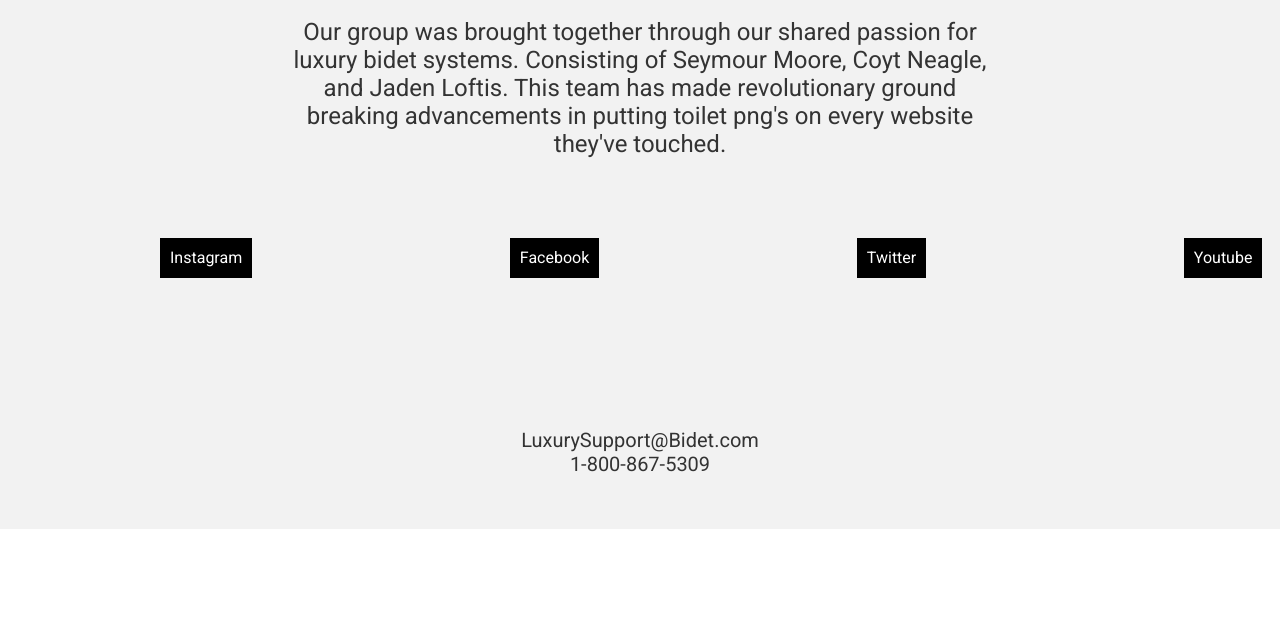
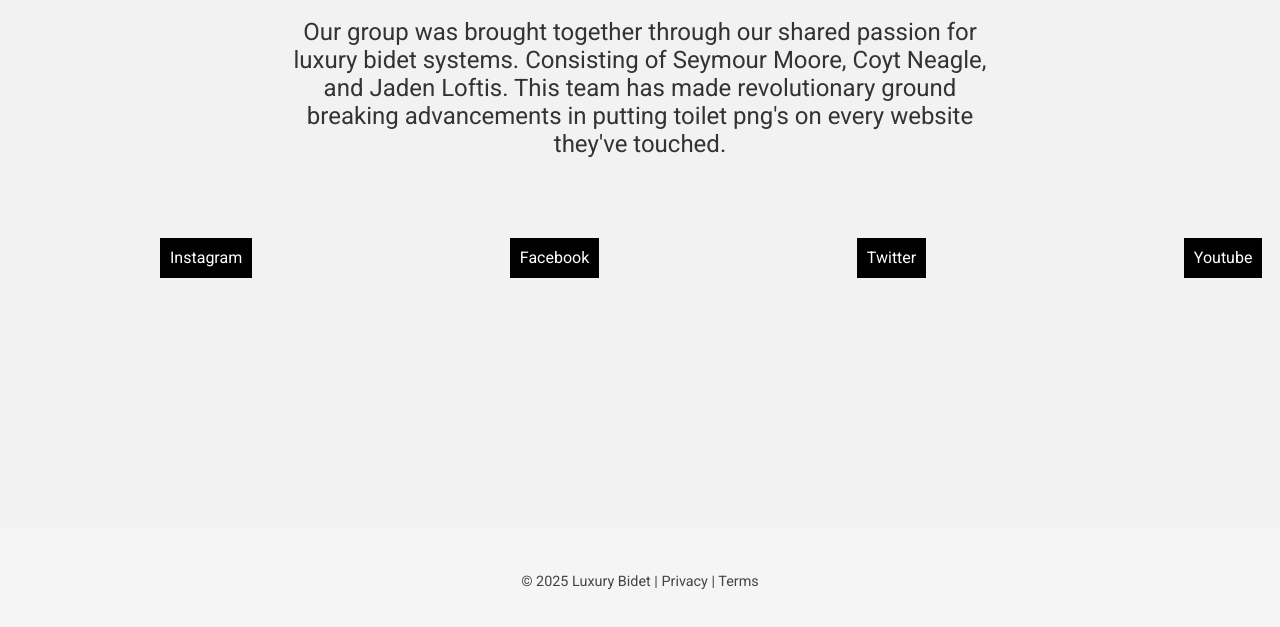
Before and after one commit to seymour-wav/luxury-bidet-site, a plain HTML site: page about.html in a window 1280 px wide. Shown: the part 199-826 px from the top of the page. Before the commit the page ends 800 px from the top, so only its background shows below. Drawn offline with Linux system fonts and the light colour scheme.

Commit message:
footer + misc

```diff
--- a/about.html
+++ b/about.html
@@ -42,7 +42,9 @@
             <li class="Media-item">Youtube</li>
             <li class="Media-item">LinkedIn</li>
         </div>
-        <div class="Contact">LuxurySupport@Bidet.com<br>1-800-867-5309</div>
     </div>
+    <footer class="footer">
+      <p>© 2025 Luxury Bidet | Privacy | Terms</p>
+    </footer>
 </body>
 </html>
```
Also changed, not shown: faq.html (+4 -0 lines), index.html (+3 -0 lines), userguides.html (+1 -1 lines).
